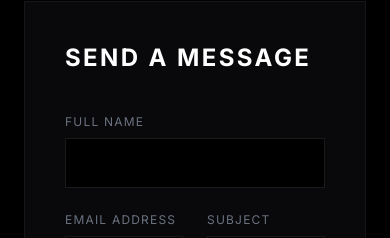
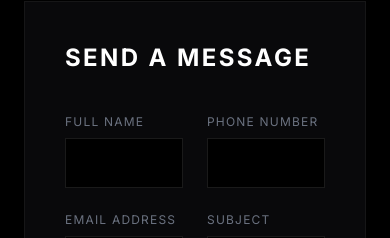
Before and after one commit to saqlain-rao/RGSfrontend, a React (Vite) app: page /contact in a window 390 px wide. Shown: the part 439-677 px from the top of the page. Built offline with nearby package versions, Linux system fonts and the light colour scheme; no server answers.

Commit message:
Add required phone field to Contact form

```diff
--- a/src/pages/Contact.tsx
+++ b/src/pages/Contact.tsx
@@ -7,6 +7,7 @@ export default function Contact() {
   const [formData, setFormData] = useState({
     name: '',
     email: '',
+    phone: '',
     subject: '',
     message: ''
   });
@@ -18,7 +19,7 @@ export default function Contact() {
     try {
       await submitContact(formData);
       setStatus('success');
-      setFormData({ name: '', email: '', subject: '', message: '' });
+      setFormData({ name: '', email: '', phone: '', subject: '', message: '' });
       setTimeout(() => setStatus('idle'), 5000);
     } catch (error) {
       console.error(error);
@@ -52,9 +53,15 @@ export default function Contact() {
             ) : null}
 
             <form onSubmit={handleSubmit} className="space-y-6">
-              <div>
-                <label className="block text-xs uppercase tracking-widest text-gray-500 mb-2">Full Name</label>
-                <input required type="text" name="name" value={formData.name} onChange={handleChange} className="w-full bg-black border border-white/10 px-4 py-3 text-white focus:border-primary outline-none transition-colors" />
+              <div className="grid grid-cols-2 gap-6">
+                <div>
+                  <label className="block text-xs uppercase tracking-widest text-gray-500 mb-2">Full Name</label>
+                  <input required type="text" name="name" value={formData.name} onChange={handleChange} className="w-full bg-black border border-white/10 px-4 py-3 text-white focus:border-primary outline-none transition-colors" />
+                </div>
+                <div>
+                  <label className="block text-xs uppercase tracking-widest text-gray-500 mb-2">Phone Number</label>
+                  <input required type="tel" name="phone" value={formData.phone} onChange={handleChange} className="w-full bg-black border border-white/10 px-4 py-3 text-white focus:border-primary outline-none transition-colors" />
+                </div>
               </div>
               <div className="grid grid-cols-2 gap-6">
                 <div>
```
